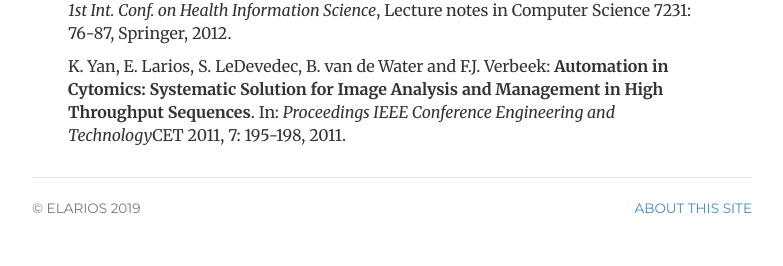
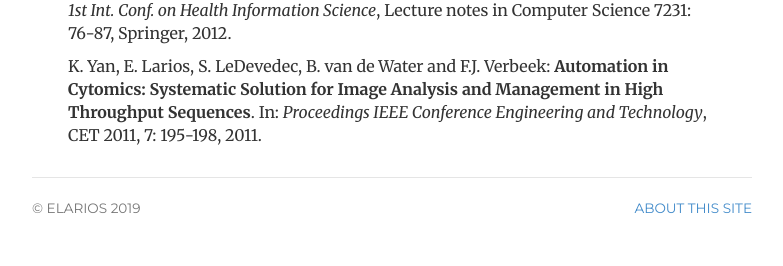
Before and after one commit to elarios/elarios.github.io, a Jekyll site: the page built from cv/index.html, in a window 1280 px wide. Shown: the part 2080-2346 px from the top of the page, without its empty margins (248-1031 px from the left). Built offline with Jekyll 4.4.1, drawn with Linux system fonts in a browser that asks for light colours.

Commit message:
minor fix

```diff
--- a/cv/index.html
+++ b/cv/index.html
@@ -101,6 +101,6 @@ description: Current CV for Enrique Larios Vargas, postdoctoral researcher worki
 				E. Larios, Y. Zhang, K. Yan, Z. Di, S. LeDevedec, F. Groffen and F.J. Verbeek: <strong>Automation in Cytomics: A Modern RDBMS Based Platform for Image Analysis and Management in High-Throughput Screening Experiments</strong>. In: <em>Proceedings of 1st Int. Conf. on Health Information Science</em>, Lecture notes in Computer Science 7231: 76-87, Springer, 2012.
 				</p>
 				<p>
-				K. Yan, E. Larios, S. LeDevedec, B. van de Water and F.J. Verbeek: <strong>Automation in Cytomics: Systematic Solution for Image Analysis and Management in High Throughput Sequences</strong>. In: <em>Proceedings IEEE Conference Engineering and Technology</em>CET 2011, 7: 195-198, 2011.
+				K. Yan, E. Larios, S. LeDevedec, B. van de Water and F.J. Verbeek: <strong>Automation in Cytomics: Systematic Solution for Image Analysis and Management in High Throughput Sequences</strong>. In: <em>Proceedings IEEE Conference Engineering and Technology</em>, CET 2011, 7: 195-198, 2011.
 				</p>
 </div>
```
